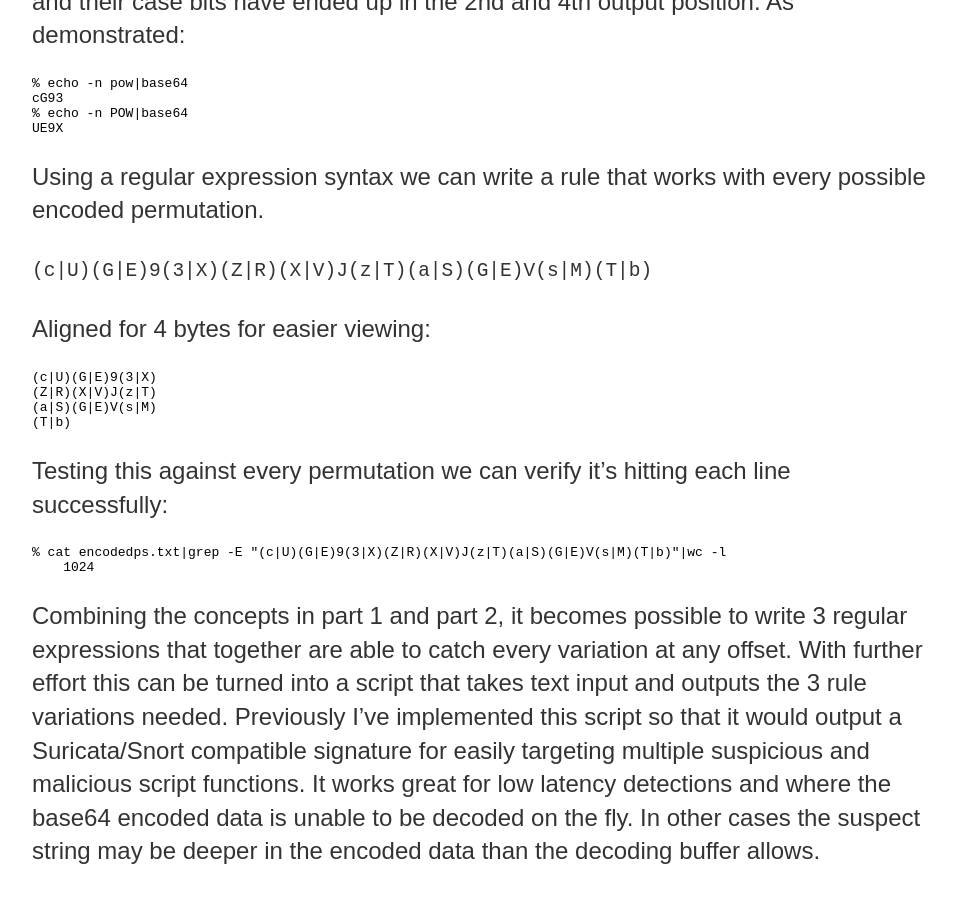
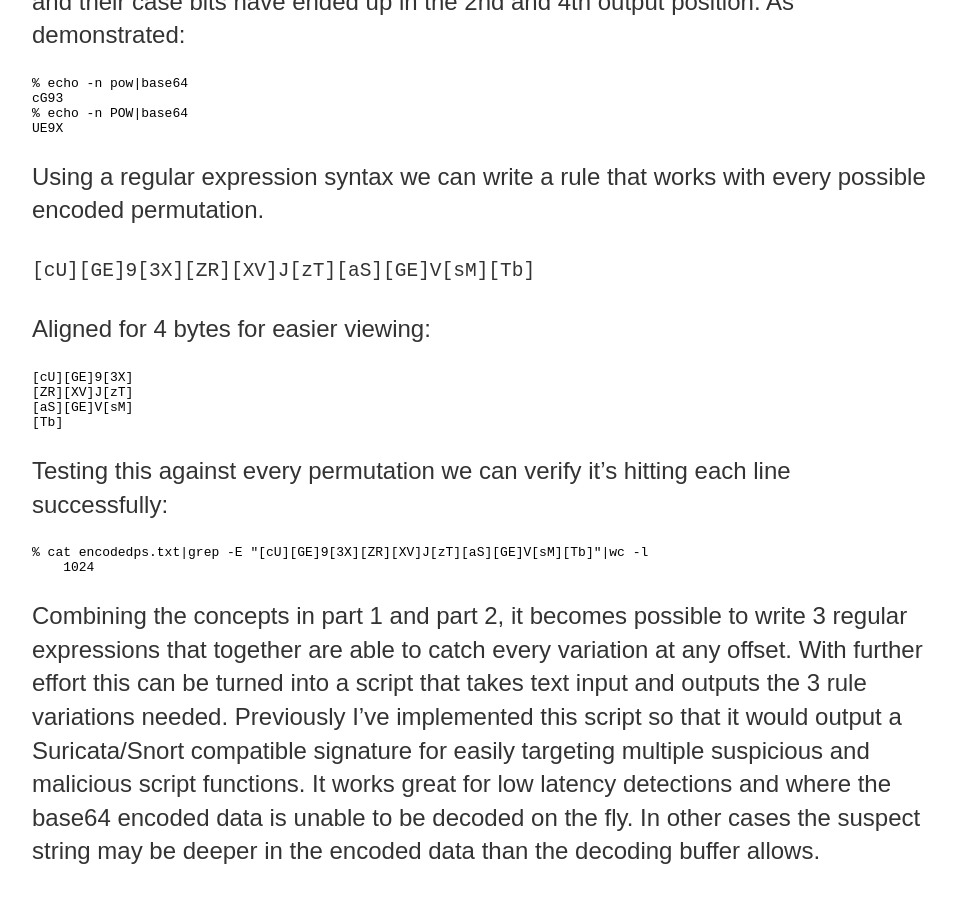
Before and after one commit to 020d/020d.github.io, a Jekyll site: the page built from _posts/2024-12-22-detecting-encoded-base64-content-part-2.markdown, in a window 1280 px wide and 900 px high, scrolled down 3132 px. Shown: the whole window, without its empty margins (160-1116 px from the left). Built offline with Jekyll 4.4.1, drawn with Linux system fonts in a browser that asks for light colours.

Commit message:
Replaced regex groups with character sets

````diff
--- a/_posts/2024-12-22-detecting-encoded-base64-content-part-2.markdown
+++ b/_posts/2024-12-22-detecting-encoded-base64-content-part-2.markdown
@@ -139,21 +139,21 @@ UE9X
 
 Using a regular expression syntax we can write a rule that works with every possible encoded permutation.
 
-`(c|U)(G|E)9(3|X)(Z|R)(X|V)J(z|T)(a|S)(G|E)V(s|M)(T|b)`
+`[cU][GE]9[3X][ZR][XV]J[zT][aS][GE]V[sM][Tb]`
 
 Aligned for 4 bytes for easier viewing:
 
 ```
-(c|U)(G|E)9(3|X)
-(Z|R)(X|V)J(z|T)
-(a|S)(G|E)V(s|M)
-(T|b)
+[cU][GE]9[3X]
+[ZR][XV]J[zT]
+[aS][GE]V[sM]
+[Tb]
 ```
 
 Testing this against every permutation we can verify it's hitting each line successfully:
 
 ```
-% cat encodedps.txt|grep -E "(c|U)(G|E)9(3|X)(Z|R)(X|V)J(z|T)(a|S)(G|E)V(s|M)(T|b)"|wc -l
+% cat encodedps.txt|grep -E "[cU][GE]9[3X][ZR][XV]J[zT][aS][GE]V[sM][Tb]"|wc -l
     1024
 ```
 
````
